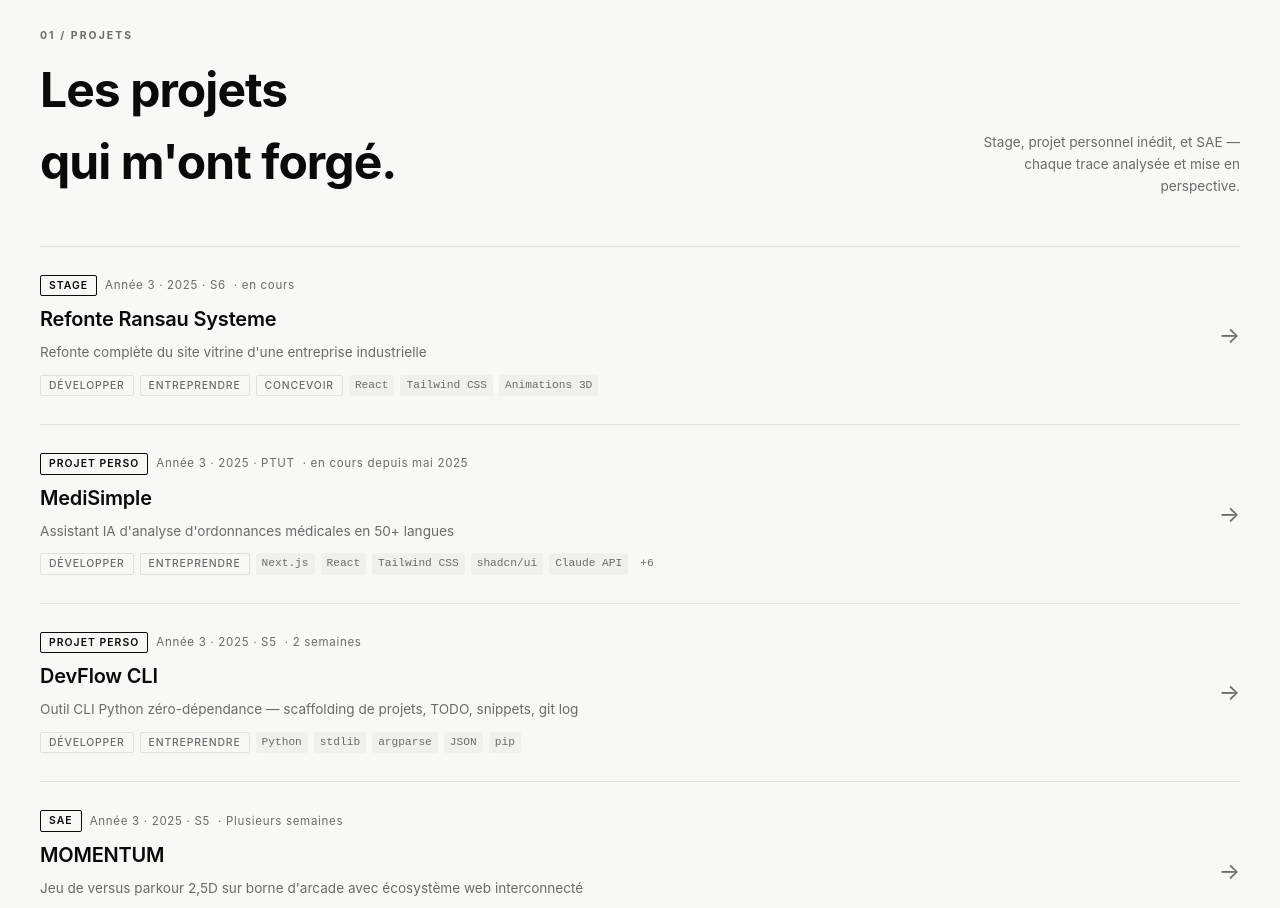
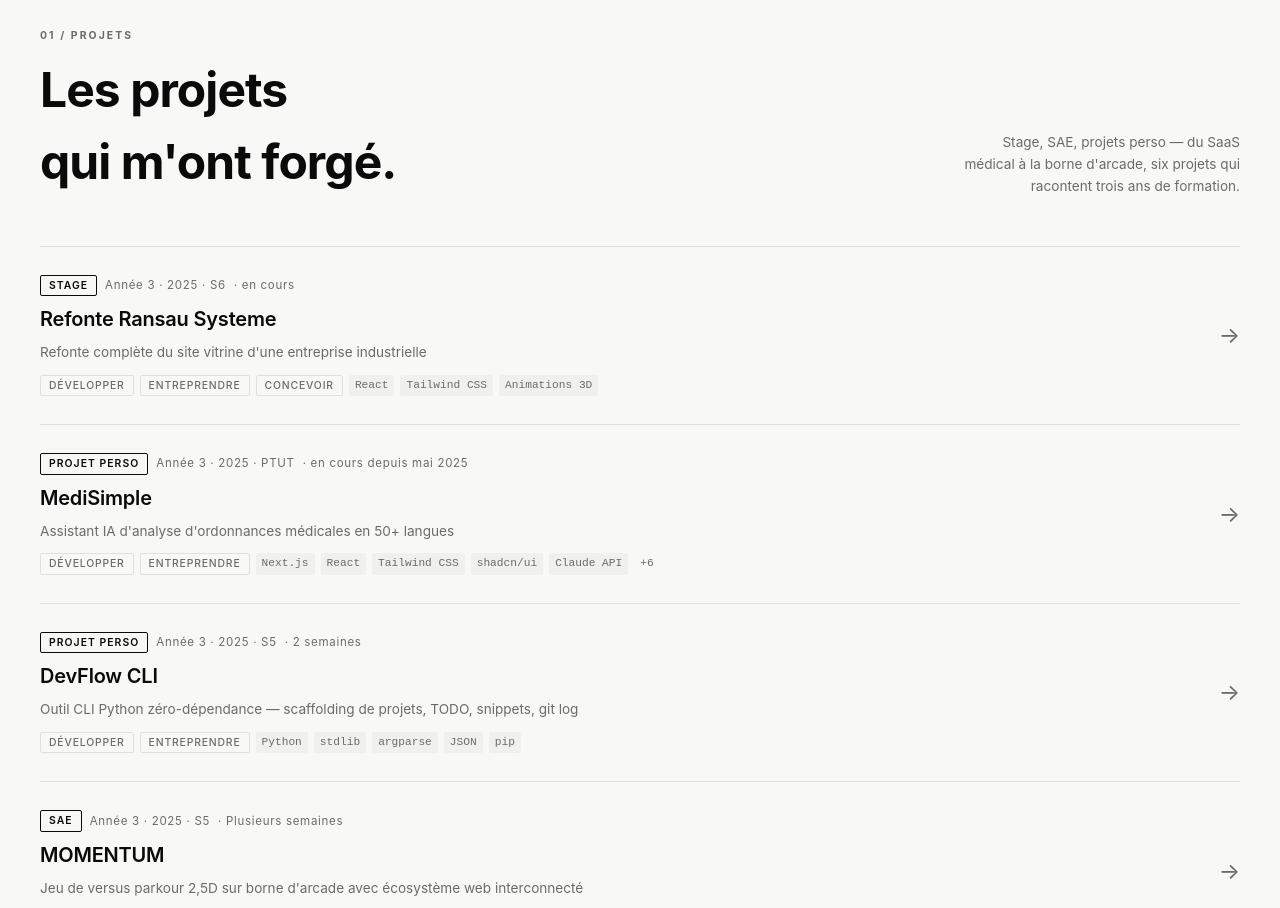
Before and after one commit to Hokoala/portfolio-uni, a Next.js app: page / in a window 1280 px wide. Shown: the part 1000-1908 px from the top of the page. Built offline with nearby package versions, Linux system fonts and the light colour scheme.

Commit message:
fix: texte section projets

```diff
--- a/app/page.tsx
+++ b/app/page.tsx
@@ -136,7 +136,7 @@ function ProjectsSection() {
             <h2 style={{ fontSize: "clamp(2rem, 4vw, 3rem)", fontWeight: 700, letterSpacing: "-0.02em" }}>Les projets<br />qui m&apos;ont forgé.</h2>
           </div>
           <p className="rsp-projects-desc" style={{ fontSize: "0.85rem", color: "var(--muted)", maxWidth: "280px", textAlign: "right", lineHeight: 1.6 }}>
-            Stage, projet personnel inédit, et SAE — chaque trace analysée et mise en perspective.
+            Stage, SAE, projets perso — du SaaS médical à la borne d&apos;arcade, six projets qui racontent trois ans de formation.
           </p>
         </div>
       </Reveal>
```
